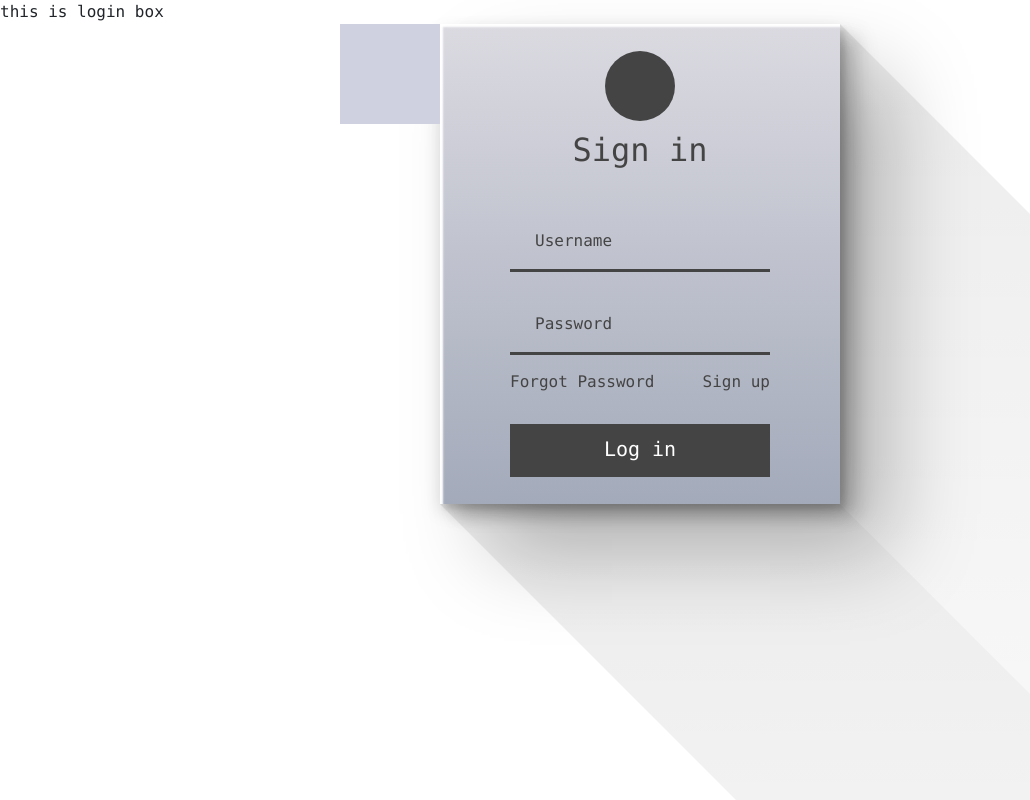
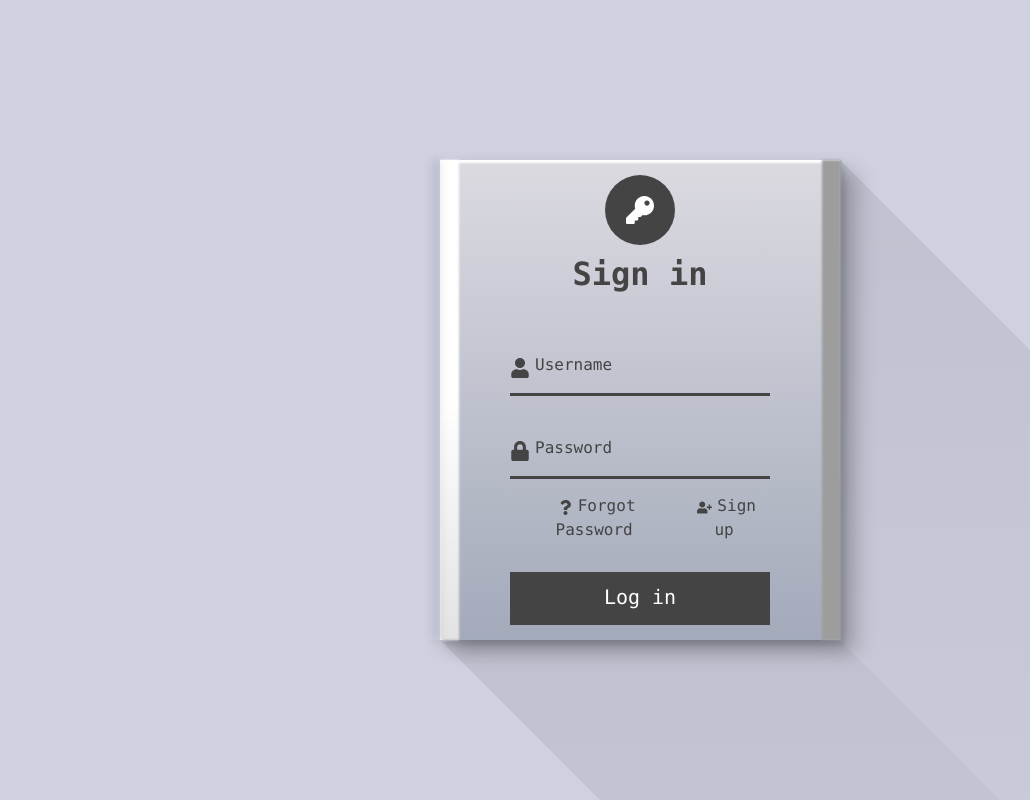
Before and after one commit to Mohammad-Reza-Taheri/LoginPage, a React (Create React App) app: page /sign-in in a window 1280 px wide. Shown: the top 800 px of the page, without its empty margins (0-1030 px from the left). Built offline with nearby package versions, Linux system fonts and the light colour scheme.

Commit message:
add login component

```diff
--- a/package.json
+++ b/package.json
@@ -13,10 +13,13 @@
     "@testing-library/react": "^13.4.0",
     "@testing-library/user-event": "^13.5.0",
     "axios": "^1.4.0",
+    "babel-plugin-react-css-modules": "^5.2.6",
     "bootstrap": "^5.3.0",
+    "css-loader": "^6.8.1",
     "email-validator": "^2.0.4",
     "formik": "^2.4.2",
     "json-server": "^0.17.3",
+    "postcss-loader": "^7.3.3",
     "react": "^18.2.0",
     "react-bootstrap": "^2.8.0",
     "react-dom": "^18.2.0",
--- a/src/components/LoginBox/LoginBox.css
+++ b/src/components/LoginBox/LoginBox.css
@@ -4,6 +4,8 @@
     box-sizing: border-box;
     font-family: consolas;
 }
+
+
 /* body{
     display: flex;
     justify-content: center;
@@ -17,6 +19,7 @@
     display: flex;
     justify-content: center;
     align-items: center;
+
 }
 
 .container .box{
@@ -33,7 +36,8 @@
 
 
 .container .box::before{
-    content: '';
+    content: '__';
+    color:transparent;
     position: absolute;
     top: 0;
     left: 0;
@@ -45,7 +49,8 @@
 }
 
 .container .box::after{
-    content: '';
+    content: '__';
+    color:transparent;
     position: absolute;
     top: 1;
     right: -1px;
@@ -91,12 +96,23 @@
 
 .cover{
     position: absolute;
-    top: 0;
+  top: 0;
     left: -100px;
     width: 100px;
-    height:100px;
+    height:100%;
     background-color: #cfd1e1;
     z-index: 10;
+
+}
+.cover-border{
+    position: absolute;
+    top: 0;
+    left: -8px;
+    width: 8px;
+    height:100%;
+    z-index: 13;
+    background-color: rgba(0, 0, 0, 0.1);
+    filter: blur(4px);
 }
 
 .content{
@@ -107,11 +123,12 @@
     box-shadow: 5px 5px 5px rgba(0,0,0,0.1),
     15px 15px 15px rgba(0,0,0,0.1),
     20px 10px 20px rgba(0,0,0,0.1),
-    50px 50px 80px rgba(0,0,0,0.25),
+    /* 50px 50px 80px rgba(0,0,0,0.25), */
     inset 3px 3px 2px #fff;
     display: flex;
     justify-content: center;
     align-items: center;
+
 }
 
 .container .form {
@@ -146,6 +163,7 @@
 
 .container .form h2{
     font-size: 2em;
+    font-weight: 700;
     color: #444;
     margin-bottom: 20px;
 
@@ -218,6 +236,7 @@ margin:0;
 }
 .content .form .links i{
     padding:  5px;
+    font-size: 15px;
 }
 .content .form .inputBox input[type="submit"]{
     background-color: #444;
--- a/src/components/LoginBox/LoginBox.jsx
+++ b/src/components/LoginBox/LoginBox.jsx
@@ -1,31 +1,39 @@
 import React from 'react'
 import "./LoginBox.css"
+import {FaKey} from 'react-icons/fa'
+import {FaUser} from 'react-icons/fa'
+import {FaLock} from 'react-icons/fa'
+import {FaUserPlus} from 'react-icons/fa'
+import {FaQuestion} from 'react-icons/fa'
 
 const LoginBox = () => {
     return (
-        <div>
-            this is login box
+
+
             <div class="container">
                 <div class="box">
-                    <div class="cover"></div>
+                <div class="cover"></div>
+                <div class="cover-border"></div>
                     <div class="shadow"></div>
                     <div class="content">
                         <div class="form">
-                            <h3 class="logo"><i class="fa-solid fa-key"></i></h3>
+                            <h3 class="logo"><i class="fa-solid fa-key"></i><FaKey></FaKey></h3>
                             <h2>Sign in</h2>
                             <div class="inputBox">
                                 <input type="text" required />
-                                <i class="fa-solid fa-user"></i>
+                                <i><FaUser></FaUser></i>
+
                                 <span class="myBox">Username</span>
                             </div>
                             <div class="inputBox">
                                 <input type="password" required />
-                                <i class="fa-solid fa-lock"></i>
+                                <i ><FaLock></FaLock></i>
+
                                 <span>Password</span>
                             </div>
                             <div class="links">
-                                <span href="#">Forgot Password<i class="fa-solid fa-question"></i></span>
-                                <span href="#"><i class="fa-solid fa-user-plus"></i>Sign up</span>
+                                <span href="#"><i><FaQuestion></FaQuestion></i>Forgot Password</span>
+                                <span href="#"><i><FaUserPlus></FaUserPlus></i>Sign up</span>
                             </div>
                             <div class="inputBox">
                                 <input type="submit" value="Log in" />
@@ -35,7 +43,7 @@ const LoginBox = () => {
                     </div>
                 </div>
             </div>
-        </div>
+
     )
 }
 
--- a/src/index.js
+++ b/src/index.js
@@ -4,6 +4,7 @@ import App from './App';
 import reportWebVitals from './reportWebVitals';
 import { BrowserRouter } from 'react-router-dom';
 import "bootstrap/dist/css/bootstrap.min.css";
+
 // import "bootstrap/dist/js/bootstrap.bundle.min";
 import './index.css';
 
--- a/src/pages/SignIn.jsx
+++ b/src/pages/SignIn.jsx
@@ -3,10 +3,10 @@ import LoginBox from '../components/LoginBox/LoginBox'
 
 const SignIn = () => {
   return (
-    <>
+    <div className='d-flex justify-content-center ' style={{backgroundColor:"#cfd1e1",height:"100vh"}}>
    <LoginBox/>
 
-    </>
+    </div>
   )
 }
 
```
Also changed, not shown: src/index.css (+8 -0 lines), 1 other file (tests, documents, lock files or other folders).
